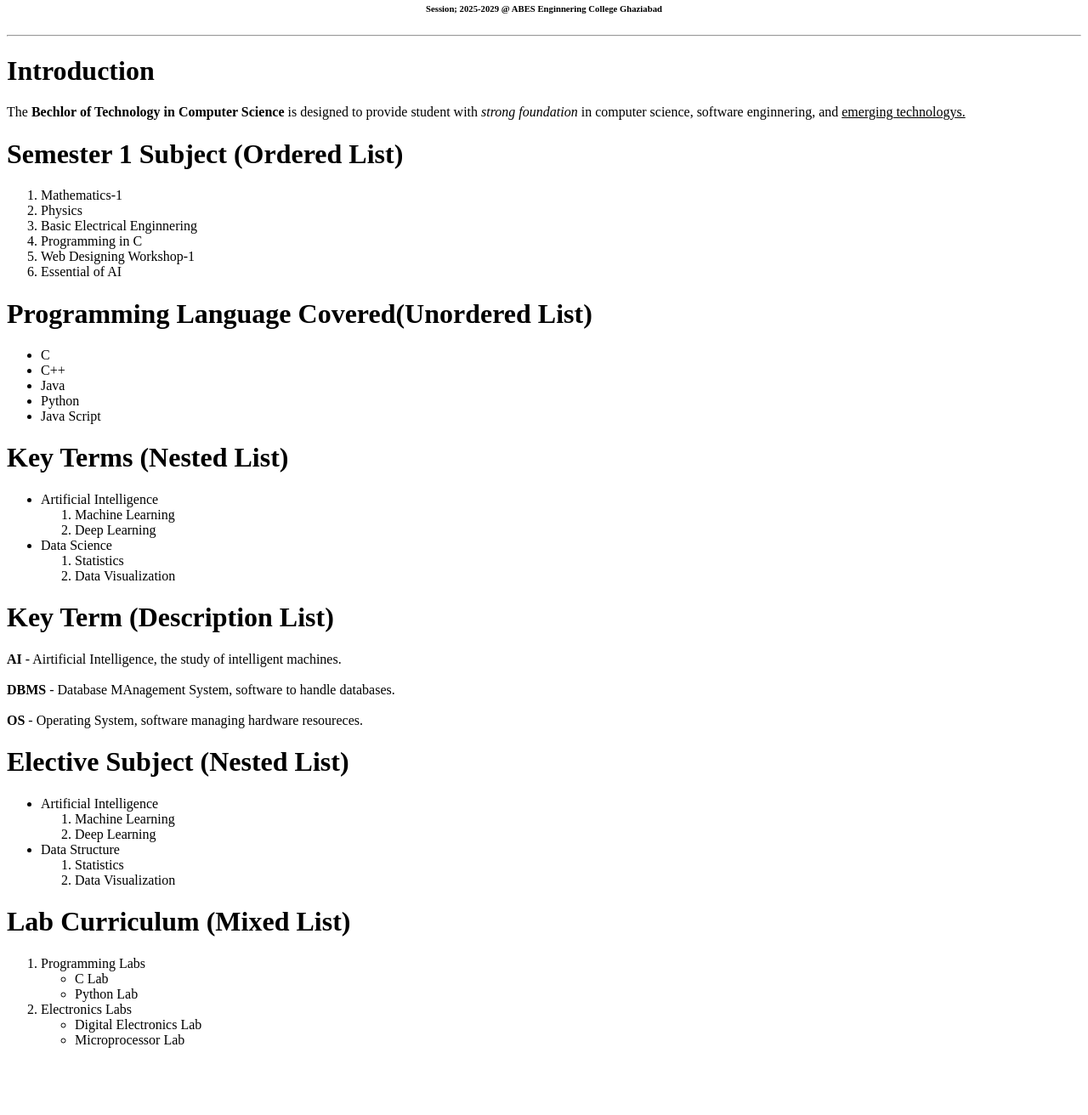
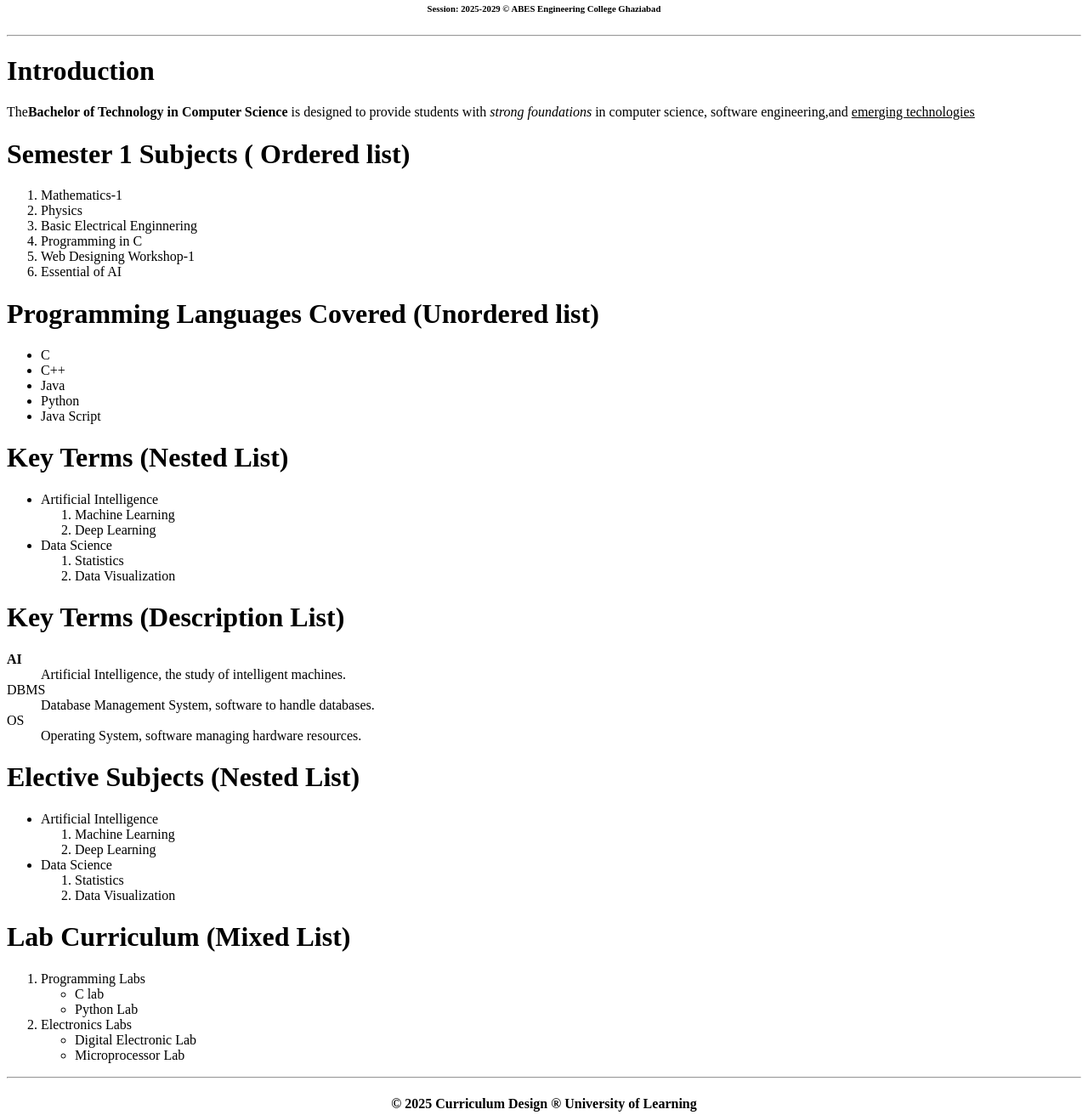
Before and after one commit to ayushmanshukla362/ayushman-cse-16, a plain HTML site: page experiment1.html in a window 1280 px wide. Shown: the part 79-1391 px from the top of the page at 85% size. Before the commit the page ends 1328 px from the top, so only its background shows below. Drawn offline with Linux system fonts and the light colour scheme.

Commit message:
Updated HTML content

```diff
--- a/experiment1.html
+++ b/experiment1.html
@@ -6,14 +6,13 @@
     <title>Document</title>
 </head>
 <body>
-    <h1 align="center">
-        B.Tech Computer Science - Course Curriculum</h1>
-    <h6 align="center">Session; 2025-2029 @ ABES Enginnering College Ghaziabad</h6>
+    <h1 align="center"> B.Tech Computer Science - Course Curriculum</h1>
+<h6 align="center"> Session: 2025-2029 © ABES Engineering College Ghaziabad</h6>
 <hr>
 <h1>Introduction</h1>
-    <p>The <b>Bechlor of Technology in Computer Science</b> is designed to provide student with
-         <i>strong foundation  </i>in computer science, software enginnering, and <u>emerging technologys.</u> </p>
-    <h1> Semester 1 Subject (Ordered List)</h1>
+<p>The<b>Bachelor of Technology in Computer Science</b> is designed to provide students with <i>strong foundations</i> in computer science, software engineering,and <u>emerging technologies</u>
+<br/>
+<h1>Semester 1 Subjects ( Ordered list)</h1>
 <ol>
  <li>Mathematics-1</li>
         <li>Physics</li>
@@ -22,7 +21,7 @@
         <li>Web Designing Workshop-1</li>
         <li>Essential of AI</li>
 </ol>
-    <h1>Programming Language Covered(Unordered List)</h1>
+<h1>Programming Languages Covered (Unordered list)</h1>
   <ul>
         <li>C</li>
         <li>C++</li>
@@ -43,47 +42,46 @@
 <li>Data Visualization</li>
 </ol>
 </ul>
-    <h1> Key Term (Description List)</h1>
-    <p> <b>AI</b> - Airtificial Intelligence, the study of intelligent machines.
-        <br>
-        <br>
-    <b>DBMS</b> - Database MAnagement System, software to handle databases.
-       <br>
-       <br>
-    <b>OS</b> - Operating System, software managing hardware resoureces.</p>
+<h1>Key Terms (Description List)</h1>
 
-    <h1>Elective Subject (Nested List)</h1>
+<dl>
+  <dt><b>AI</b></dt>
+  <dd>Artificial Intelligence, the study of intelligent machines.</dd>
+
+  <dt>DBMS</dt>
+  <dd>Database Management System, software to handle databases.</dd>
+
+  <dt>OS</dt>
+  <dd>Operating System, software managing hardware resources.</dd>
+</dl>
+
+<h1>Elective Subjects (Nested List) </h1>
 <ul>
-        <li>Artificial Intelligence
+<li>Artificial Intelligence</li>
 <ol>
 <li>Machine Learning</li>
 <li>Deep Learning</li>
 </ol>
-        </li>
-        <li>Data Structure
+<li>Data Science</li>
 <ol>
 <li>Statistics</li>
 <li>Data Visualization</li>
 </ol>
-        </li>
 </ul>
-
 <h1>Lab Curriculum (Mixed List)</h1>
 <ol>
-        <li>Programming Labs
+<li>Programming Labs</li>
 <ul>
-                <li type="circle">C Lab</li>
-                <li type="circle">Python Lab</li>
+<li>C lab</li>
+<li>Python Lab</li>
 </ul>
-        </li>
-        <li>Electronics Labs
+<li>Electronics Labs</li>
 <ul>
-                <li type="circle">Digital Electronics Lab</li>
-                <li type="circle">Microprocessor Lab</li>
+<li>Digital Electronic Lab</li>
+<li>Microprocessor Lab</li>
 </ul>
-        </li>
 </ol>
-
-
+<hr>
+<h4 align="center"> © 2025 Curriculum Design ® University of Learning</h4>
 </body>
 </html>
```
Lines whose indentation alone changed are shown as unchanged.
